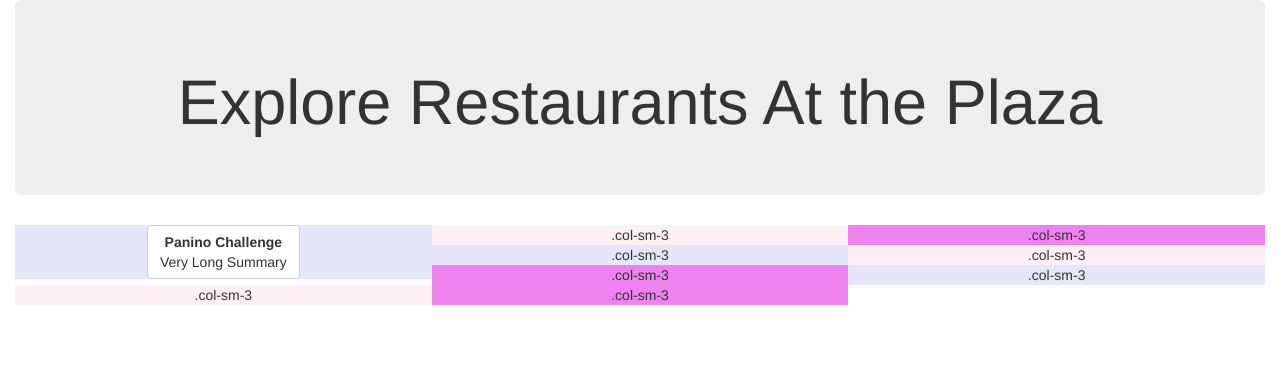
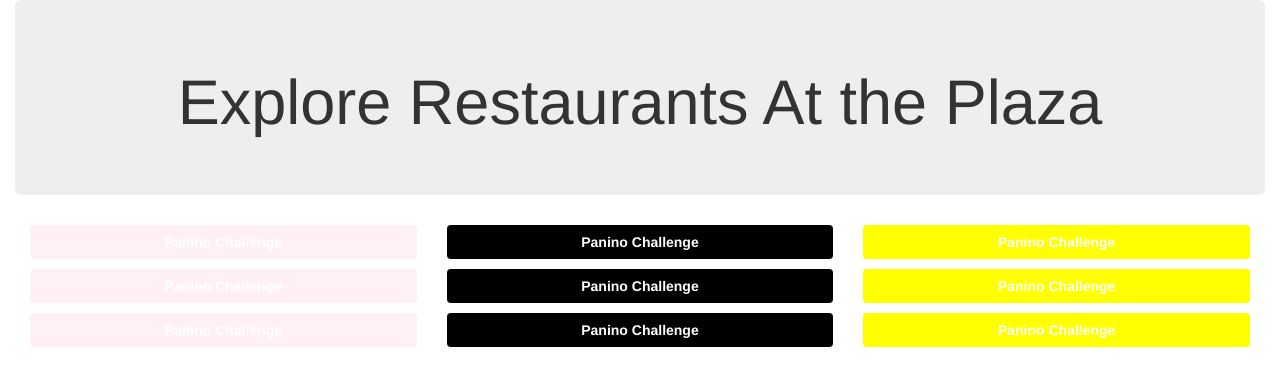
Before and after one commit to mattpk/uwplaza, a PHP site: page / in a window 1280 px wide. Shown: the top 386 px of the page. Run offline with PHP 8.4, Linux system fonts and the light colour scheme.

Commit message:
Added Buttons

```diff
--- a/index.php
+++ b/index.php
@@ -19,20 +19,51 @@
 	  </div>
 	</div>
 	<div class="container-fluid"><center>
-		<div class="col-sm-4" id="challengeL">
-			<a href="panino.html" class="btn btn-default" role="button">
+		<div class="col-sm-4" id="challenge">
+			<a href="panino.html" class="btn L">
 		        <strong>Panino Challenge</strong><br>
-		        <span>Very Long Summary</span>
 	      	</a>
 	    </div>
-	    <div class="col-sm-4" id="challengeM">.col-sm-3</div>
-	    <div class="col-sm-4" id="challengeR">.col-sm-3</div>
-	    <div class="col-sm-4" id="challengeL">.col-sm-3</div>
-	    <div class="col-sm-4" id="challengeM">.col-sm-3</div>
-	    <div class="col-sm-4" id="challengeR">.col-sm-3</div>
-	    <div class="col-sm-4" id="challengeL">.col-sm-3</div>
-	    <div class="col-sm-4" id="challengeM">.col-sm-3</div>
-	    <div class="col-sm-4" id="challengeR">.col-sm-3</div>
+	    <div class="col-sm-4" id="challenge">
+	    	<a href="panino.html" class="btn M">
+		        <strong>Panino Challenge</strong><br>
+	      	</a>
+	    </div>
+	    <div class="col-sm-4" id="challenge">
+	    	<a href="panino.html" class="btn R">
+		        <strong>Panino Challenge</strong><br>
+	      	</a>
+	    </div>
+	    <div class="col-sm-4" id="challenge">
+			<a href="panino.html" class="btn L">
+		        <strong>Panino Challenge</strong><br>
+	      	</a>
+	    </div>
+	    <div class="col-sm-4" id="challenge">
+	    	<a href="panino.html" class="btn M">
+		        <strong>Panino Challenge</strong><br>
+	      	</a>
+	    </div>
+	    <div class="col-sm-4" id="challenge">
+	    	<a href="panino.html" class="btn R">
+		        <strong>Panino Challenge</strong><br>
+	      	</a>
+	    </div>
+	    <div class="col-sm-4" id="challenge">
+			<a href="panino.html" class="btn L">
+		        <strong>Panino Challenge</strong><br>
+	      	</a>
+	    </div>
+	    <div class="col-sm-4" id="challenge">
+	    	<a href="panino.html" class="btn M">
+		        <strong>Panino Challenge</strong><br>
+	      	</a>
+	    </div>
+	    <div class="col-sm-4" id="challenge">
+	    	<a href="panino.html" class="btn R">
+		        <strong>Panino Challenge</strong><br>
+	      	</a>
+	    </div>
 	</center>
 	</div>
 
--- a/style.css
+++ b/style.css
@@ -1,9 +1,22 @@
-#challengeL{
-	background-color:lavender;
+#challenge{
+	background-color:white;
+	padding-bottom: 10px;
 }
-#challengeM{
-	background-color:lavenderblush
+.btn {
+  text-decoration: none;
+  background-color: #4d4d4d;
+  color: rgba(255, 255, 255, 0.7);
+  color: #ffffff;
+  font-weight: bold;
+  width: 100%;
+  margin: 0px;
 }
-#challengeR{
-	background-color:violet;
+.btn.L {
+  background-color: lavenderblush;
 }
+.btn.M {
+  background-color: black;
+}
+.btn.R {
+  background-color: yellow;
+}
```
